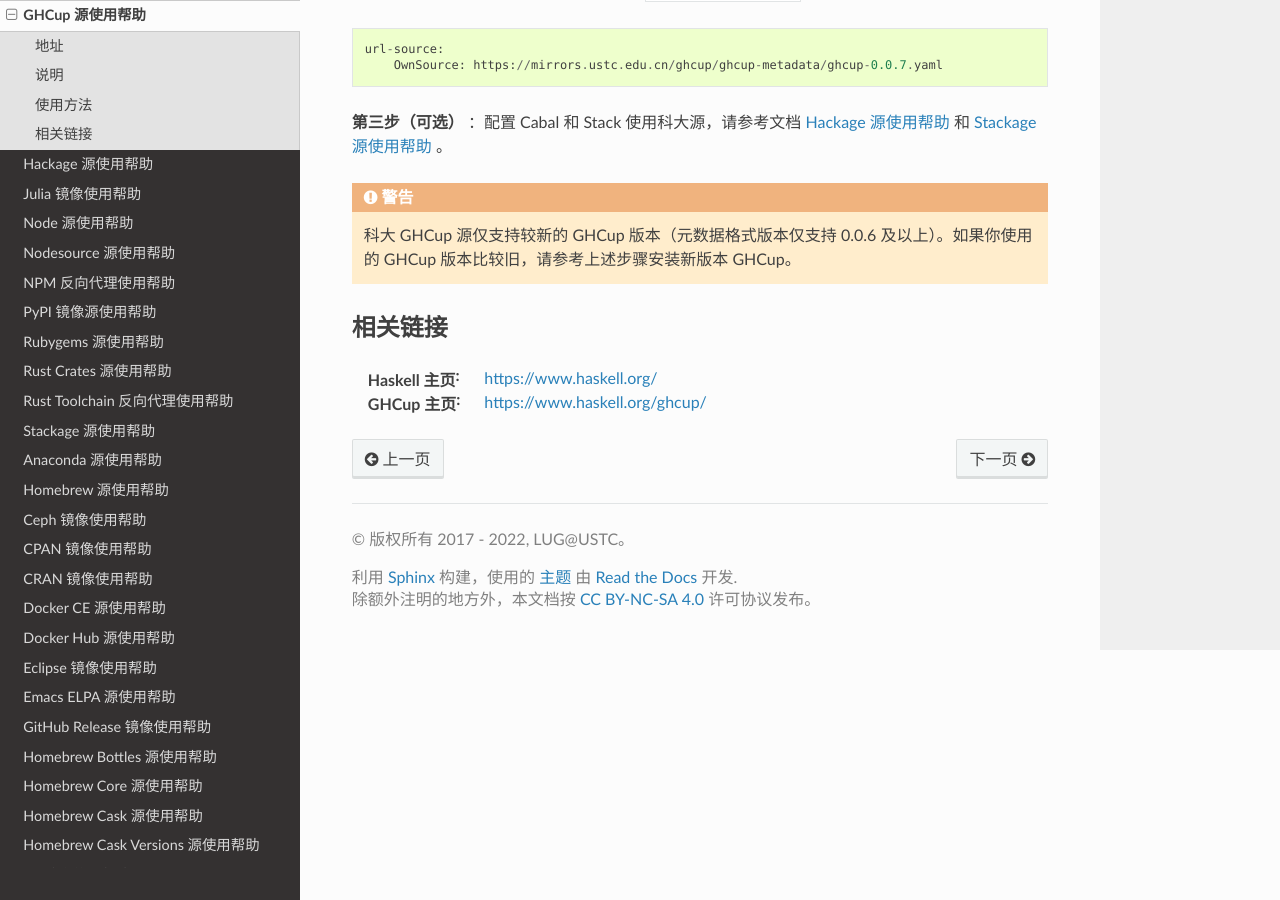
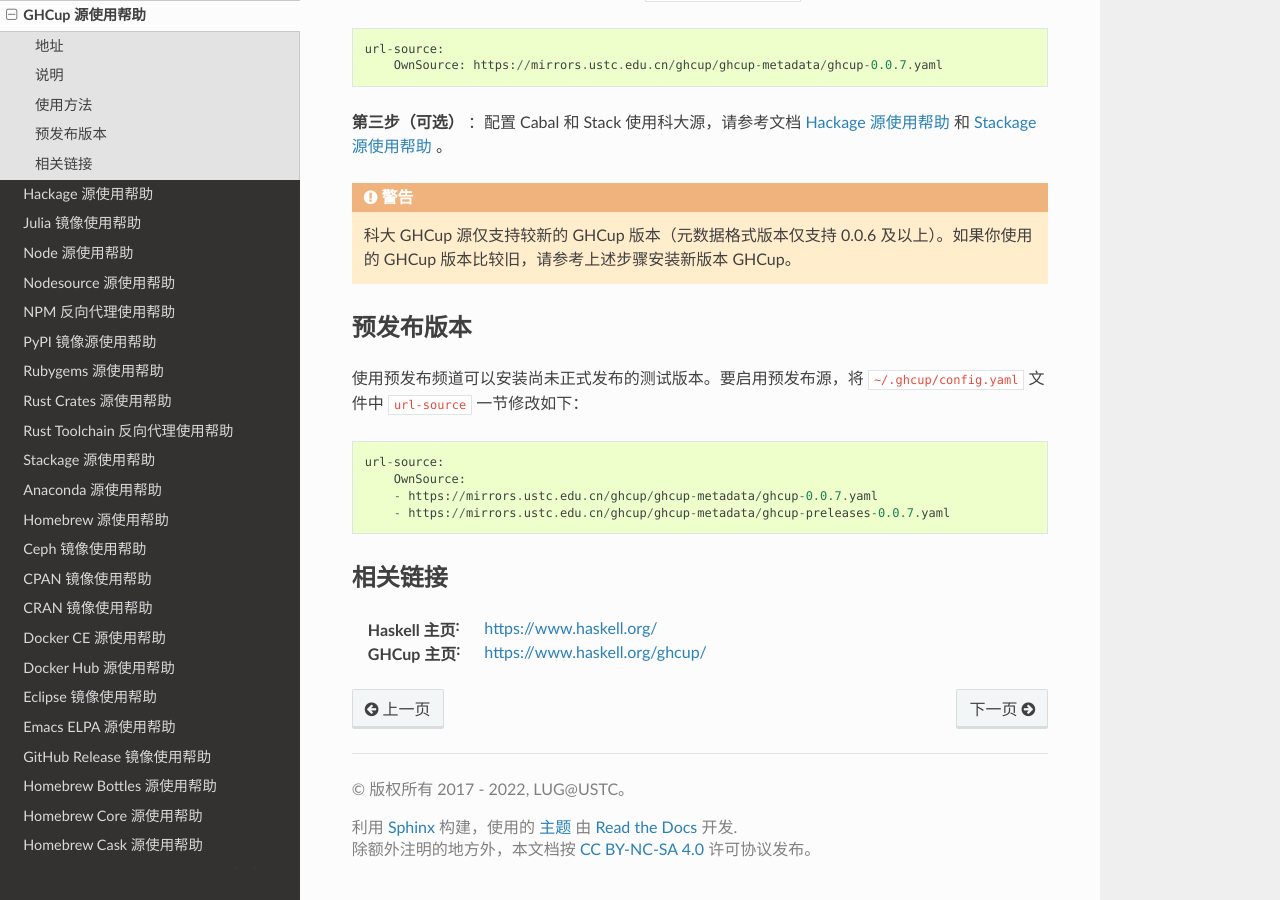
Before and after one commit to ustclug/mirrorhelp, a Sphinx documentation site: the page built from source/ghcup.rst, in a window 1280 px wide and 900 px high, scrolled down 858 px. Built offline with Sphinx 7.4.7 and the Read the Docs theme 2.0.0, drawn with Linux system fonts in a browser that asks for light colours; pages that are not in the unit, such as notebooks, are missing from menus.

Commit message:
ghcup: document prereleases

```diff
--- a/source/ghcup.rst
+++ b/source/ghcup.rst
@@ -46,6 +46,19 @@
 
    科大 GHCup 源仅支持较新的 GHCup 版本（元数据格式版本仅支持 0.0.6 及以上）。如果你使用的 GHCup 版本比较旧，请参考上述步骤安装新版本 GHCup。
 
+预发布版本
+==========
+
+使用预发布频道可以安装尚未正式发布的测试版本。要启用预发布源，将 ``~/.ghcup/config.yaml`` 文件中 ``url-source`` 一节修改如下：
+
+::
+
+   url-source:
+       OwnSource:
+       - https://mirrors.ustc.edu.cn/ghcup/ghcup-metadata/ghcup-0.0.7.yaml
+       - https://mirrors.ustc.edu.cn/ghcup/ghcup-metadata/ghcup-preleases-0.0.7.yaml
+
+
 相关链接
 ========
 
```
